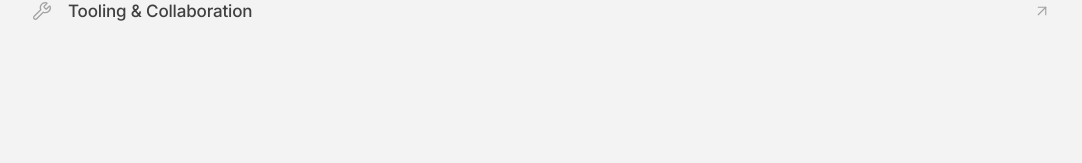
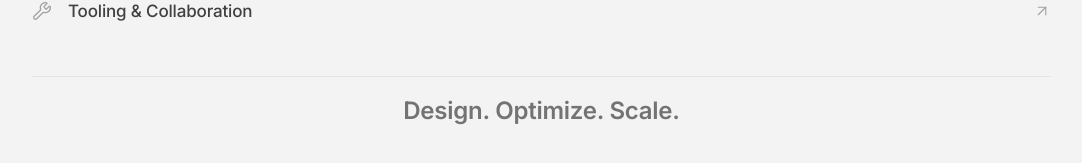
Before and after one commit to shreysircar/Portfolio, a Next.js app: page / in a window 1280 px wide. Shown: the part 1907-2070 px from the top of the page, without its empty margins (181-1263 px from the left). Built offline with nearby package versions, Linux system fonts and the light colour scheme.

Commit message:
homepage ui

```diff
--- a/src/app/page.tsx
+++ b/src/app/page.tsx
@@ -96,6 +96,7 @@ Shrey is a software engineering undergrad building end-to-end systems with layer
             variant="tall"
           />
 
+
           <ProductCard
             title="Pagex"
             subtitle="Web Platform"
@@ -118,6 +119,7 @@ Shrey is a software engineering undergrad building end-to-end systems with layer
             href="/work/vaaya"
             variant="wide"
           />
+
 
             <ProductCard
             title="Aegis"
@@ -227,7 +229,24 @@ md:text-[17px]
     </button>
   ))}
 </div>
-
+{/* Closing Statement */}
+<div className="mt-8 pt-4 border-t border-neutral-200">
+  <motion.p
+    initial={{ opacity: 0, y: 10 }}
+    whileInView={{ opacity: 1, y: 0 }}
+    viewport={{ once: true }}
+    transition={{ duration: 0.5, ease: [0.16, 1, 0.3, 1] }}
+    className="
+      text-center
+      text-[22px] md:text-[24px]
+      font-semibold
+      tracking-[-0.01em]
+      text-neutral-500
+    "
+  >
+    Design. Optimize. Scale.
+  </motion.p>
+</div>
 {/* Mac Modal */}
 <MacModal
   isOpen={!!activeSkill && !minimized}
```
